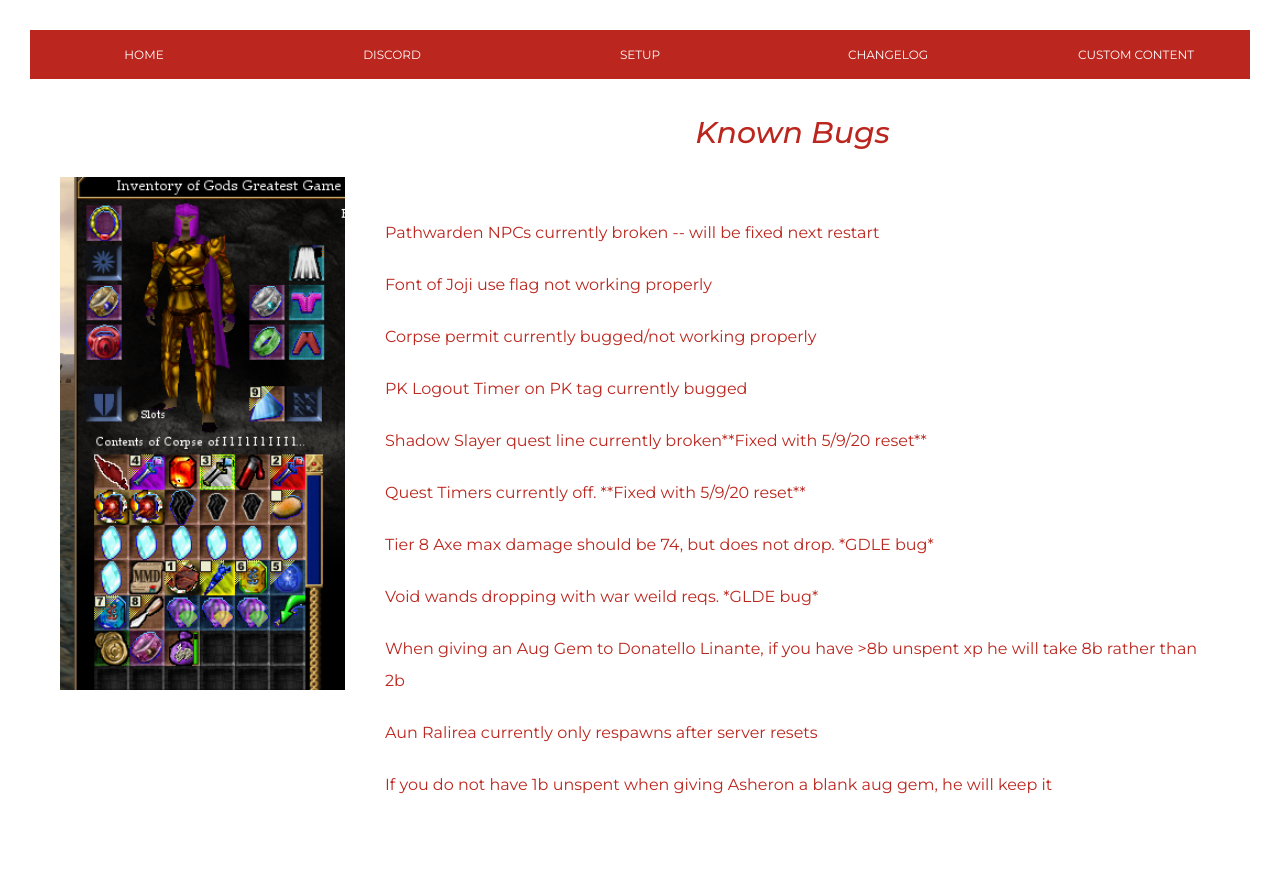
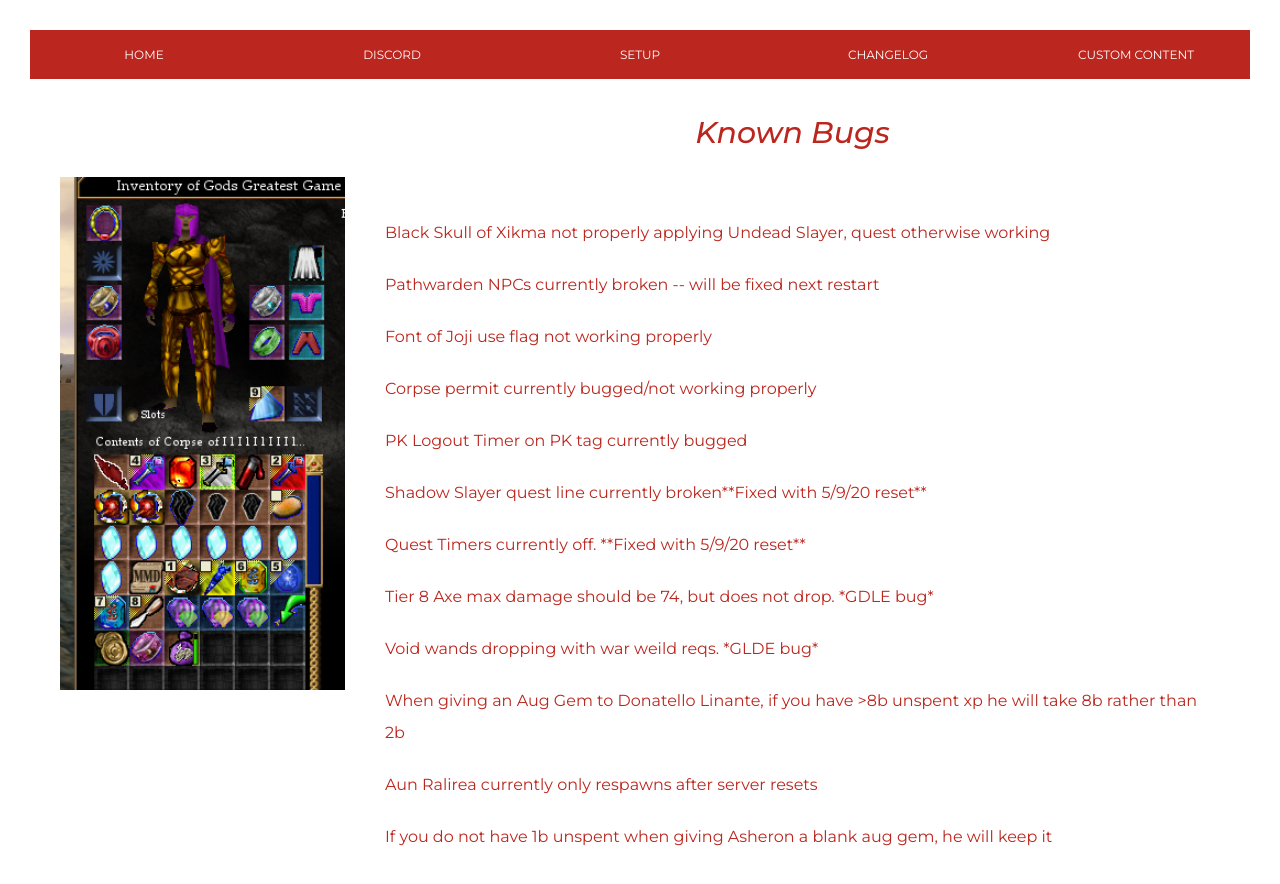
Before and after one commit to Derek42588/riptideSite, a React (Create React App) app: page /bugs in a window 1280 px wide. Shown: the top 884 px of the page. Built offline with nearby package versions, Linux system fonts and the light colour scheme.

Commit message:
bugs added

```diff
--- a/src/components/Wiki/Articles/Bugs.js
+++ b/src/components/Wiki/Articles/Bugs.js
@@ -10,6 +10,7 @@ const bugs = () => {
             <img src={bugsSide} alt="Bugs" className="wiki__content-box__article__side-img"/>
             <div className="wiki__content-box__article__info">
             <ul className="wiki__content-box__article__info__list wiki__content-box__article__info__list--bugs">
+                <li className="wiki__content-box__article__info__list__item wiki__content-box__article__info__list__item--bugs--1">Black Skull of Xikma not properly applying Undead Slayer, quest otherwise working</li>
                 <li className="wiki__content-box__article__info__list__item wiki__content-box__article__info__list__item--bugs--1">Pathwarden NPCs currently broken -- will be fixed next restart</li>
                 <li className="wiki__content-box__article__info__list__item wiki__content-box__article__info__list__item--bugs--1">Font of Joji use flag not working properly</li>
                 <li className="wiki__content-box__article__info__list__item wiki__content-box__article__info__list__item--bugs--1">Corpse permit currently bugged/not working properly</li>
--- a/src/components/Wiki/Wiki.js
+++ b/src/components/Wiki/Wiki.js
@@ -18,6 +18,16 @@ const Wiki = () => {
 
 
   const stubs = [
+    {
+
+      key: 'Bugs',
+      title: 'Black Skull',
+      summary:
+        'Black Skull of Xikma not properly applying Undead Slayer, quest otherwise working',
+      thumbnail: 'bugStub',
+      outsideFlag: "false",
+      tags: 'bug bugs font joji',
+    },
     {
       key: 'Undead Slayer',
       title: 'Undead Slayer Quest',
@@ -358,10 +368,11 @@ const Wiki = () => {
   ]
   const bugsStubs = [
     {
+
       key: 'Bugs',
-      title: 'Pathwarden Bug',
+      title: 'Black Skull',
       summary:
-        'Pathwarden NPCs currently broken -- will be fixed next restart',
+        'Black Skull of Xikma not properly applying Undead Slayer, quest otherwise working',
       thumbnail: 'bugStub',
       outsideFlag: "false",
       tags: 'bug bugs font joji',
```
